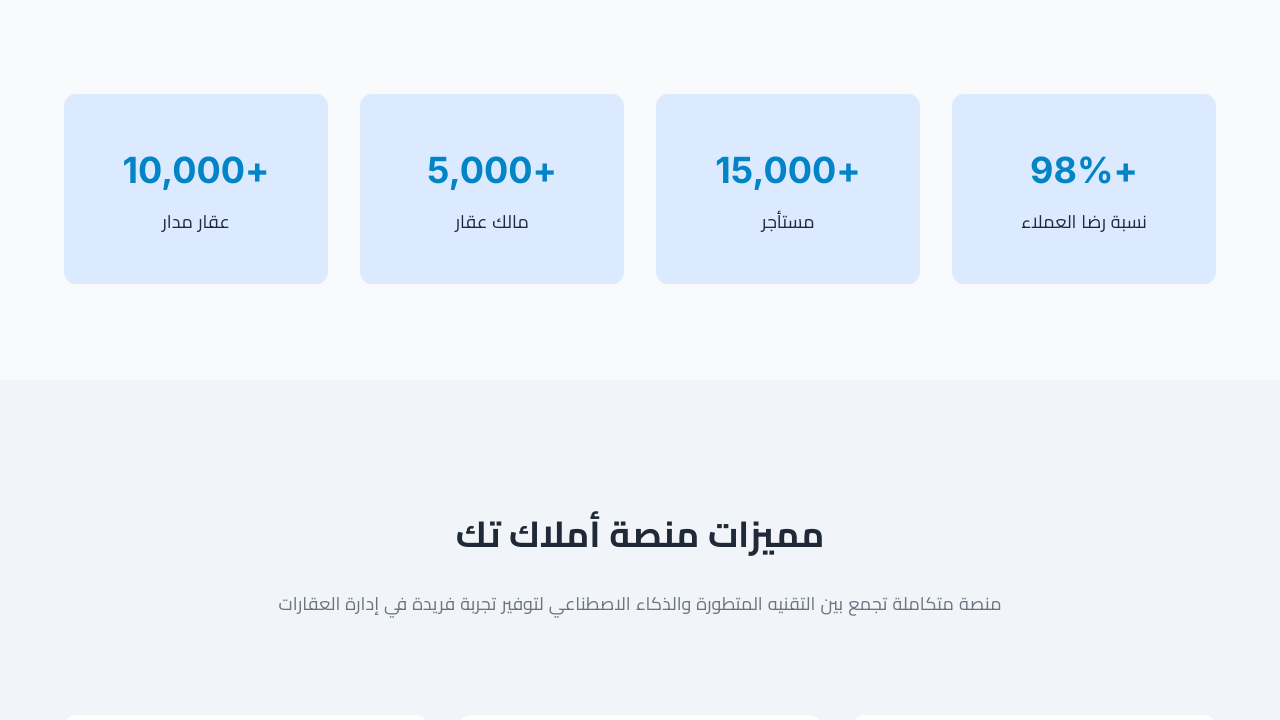
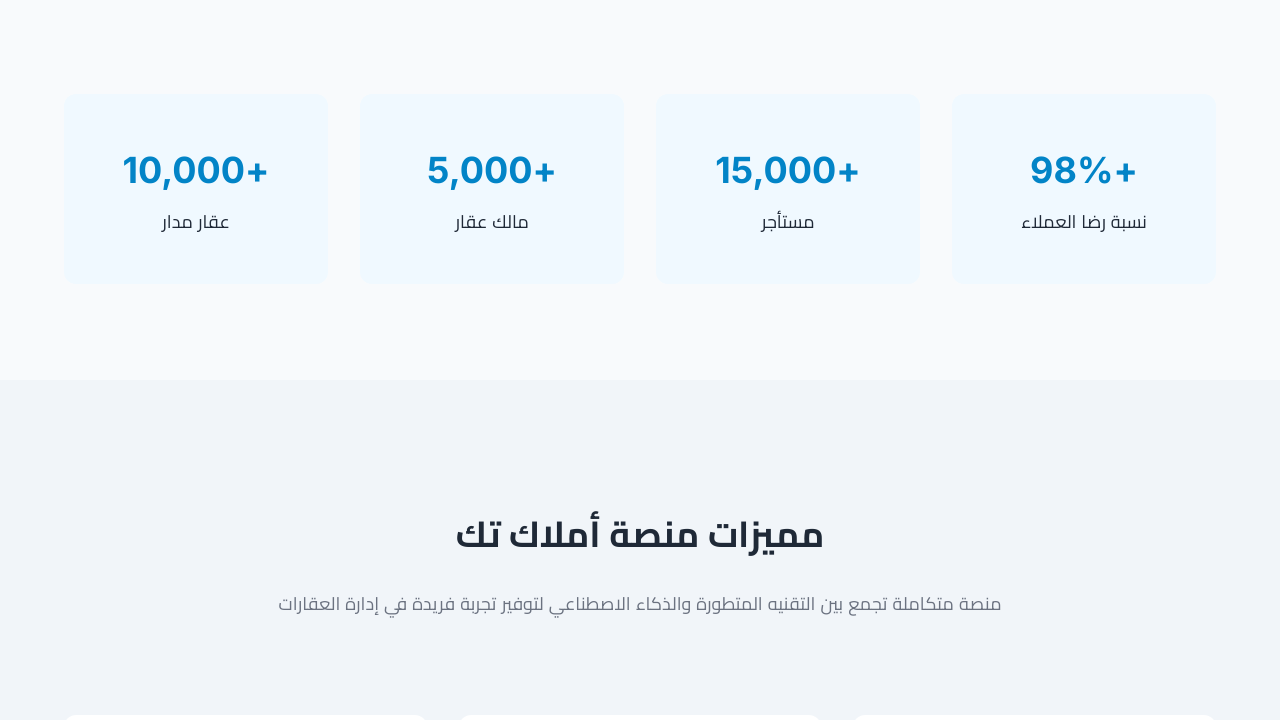
Before and after one commit to yaraabdullah/AmlakTech-Website, a Next.js app: page / in a window 1280 px wide. Shown: the part 959-1679 px from the top of the page. Built offline with nearby package versions, Linux system fonts and the light colour scheme.

Commit message:
update the blue color

```diff
--- a/styles/variables.css
+++ b/styles/variables.css
@@ -18,7 +18,7 @@
   --color-background-dark: #0369A1;
   --color-background-hero-overlay: rgba(37, 99, 235, 0.8);
   --color-border: #e2e8f0;
-  --color-blue-light: #dbeafe;
+  --color-blue-light: #F0F9FF;
   --color-blue-medium: #3b82f6;
 
   /* Typography */
```
